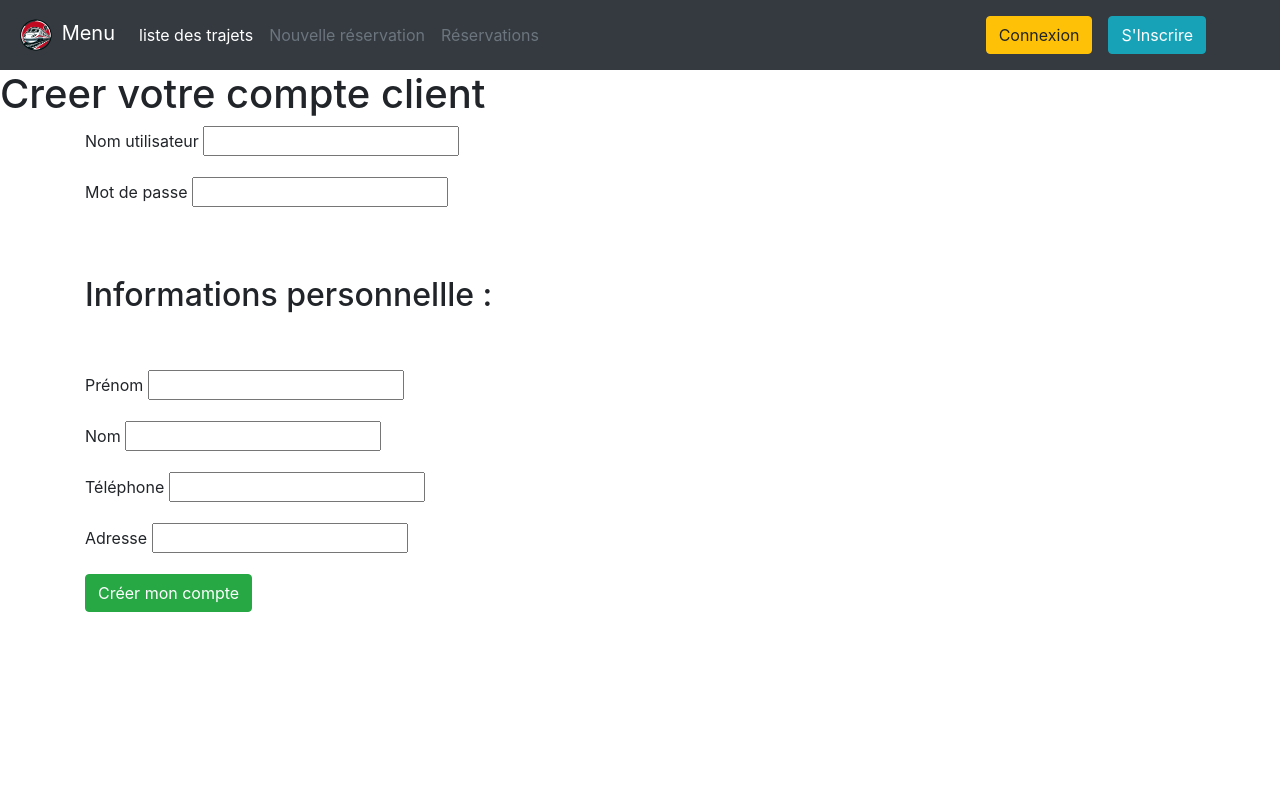
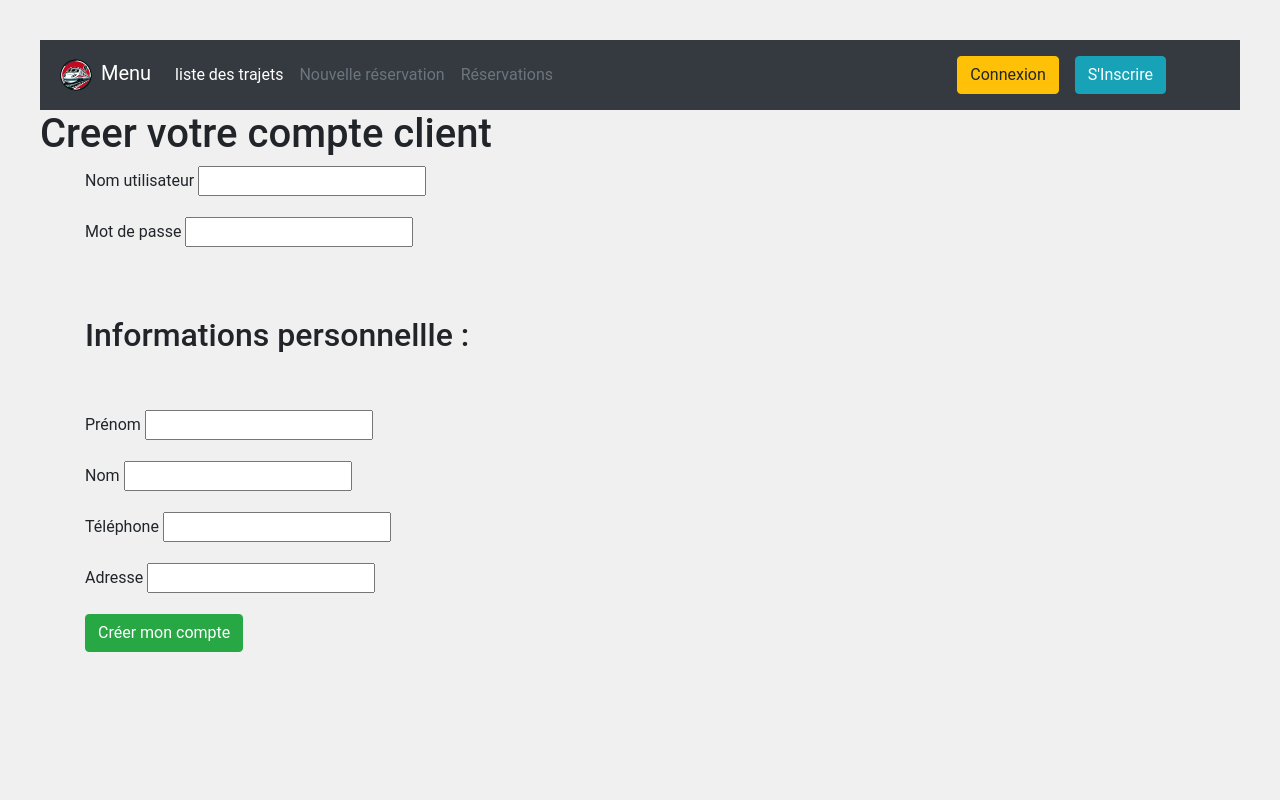
Before and after one commit to aeomath/reservations-Adam-Benabou, a Django app: page /booking/register in a window 1280 px wide. Run offline with Django 4.2, Linux system fonts and the light colour scheme.

Commit message:
Mise en forme du menu (marges,espacement,couleur)

```diff
--- a/reservations/booking/static/booking/style.css
+++ b/reservations/booking/static/booking/style.css
@@ -0,0 +1,6 @@
+body {
+    font-family: roboto, sans-serif;
+    background-color: #f0f0f0;
+    margin: 20px;
+    padding: 20px;
+}
--- a/reservations/booking/templates/booking/menu_pas_auth.html
+++ b/reservations/booking/templates/booking/menu_pas_auth.html
@@ -1,8 +1,9 @@
 {% load static %}
 <head>
+
+
     <!-- Latest compiled and minified CSS -->
     <link rel="stylesheet" href="https://cdn.jsdelivr.net/npm/bootstrap@4.6.2/dist/css/bootstrap.min.css">
-
     <!-- jQuery library -->
     <script src="https://cdn.jsdelivr.net/npm/jquery@3.7.1/dist/jquery.slim.min.js"></script>
 
@@ -12,12 +13,14 @@
     <!-- Latest compiled JavaScript -->
     <script src="https://cdn.jsdelivr.net/npm/bootstrap@4.6.2/dist/js/bootstrap.bundle.min.js"></script>
 
+    <link rel = "stylesheet" href="{% static 'booking/style.css' %}">
     <title>{%block title%} Menu_pas_auth {%endblock%}</title>
 </head>
 
 <!-- Partie en tete du site -->
-<body id="en_tete">{%block en_tete%}
-    <div class="container">
+<body>
+    {%block en_tete%}
+    <div class="container" id="en_tete">
         <div class="row">
             <div class="col-md-12 text-center">
                 <img src="{% static 'booking/images/logo.png' %}" alt="Logo" class="img-fluid float-right" style="width: 100px;">
--- a/reservations/reservations/settings.py
+++ b/reservations/reservations/settings.py
@@ -119,7 +119,7 @@ USE_TZ = True
 
 
 STATIC_URL = '/static/'
-STATICFILES_DIRS = [BASE_DIR / 'booking/static']
+STATICFILES_DIRS = [BASE_DIR / 'booking' / 'static']
 
 # Default primary key field type
 # https://docs.djangoproject.com/en/4.2/ref/settings/#default-auto-field
```
Also changed, not shown: reservations/booking/templates/booking/menu_auth.html (+5 -2 lines).
